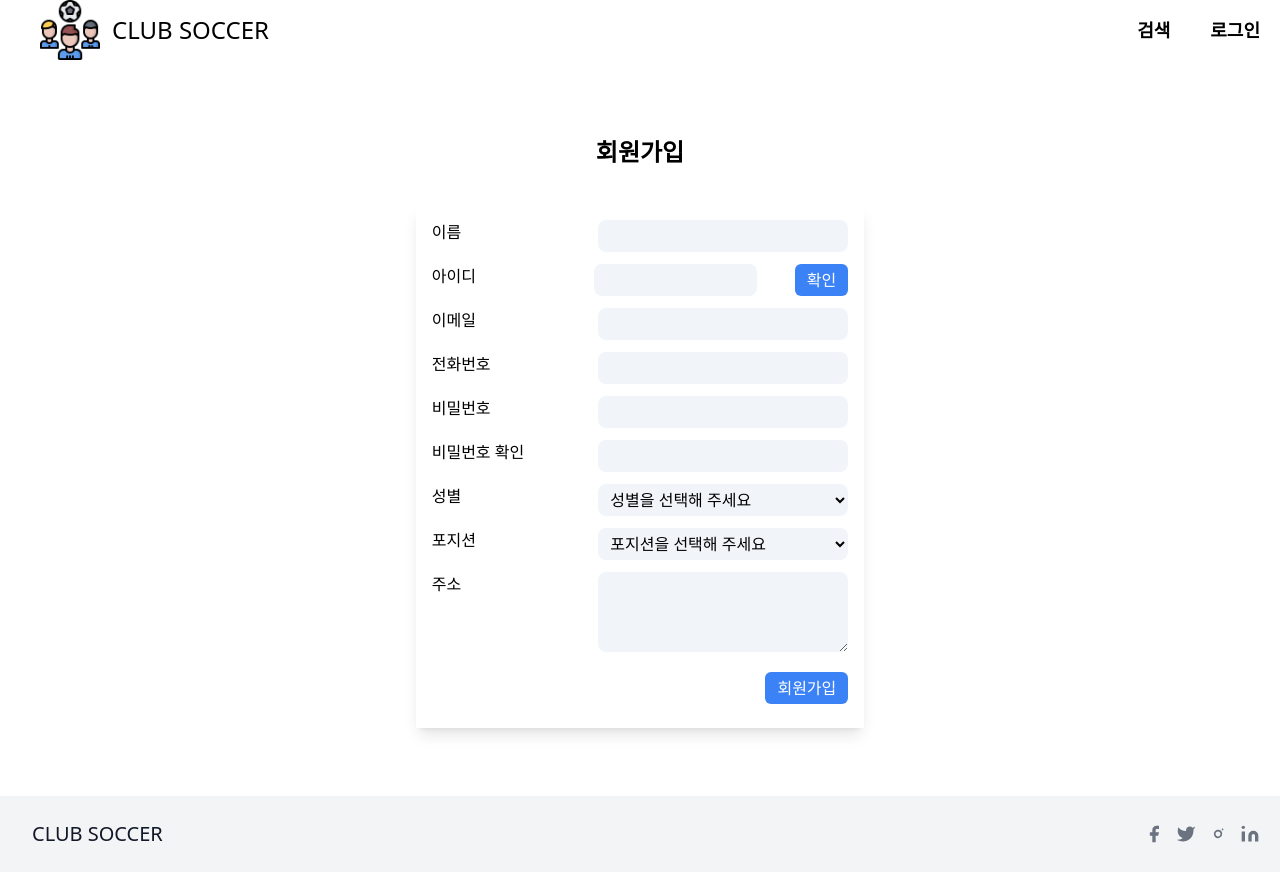
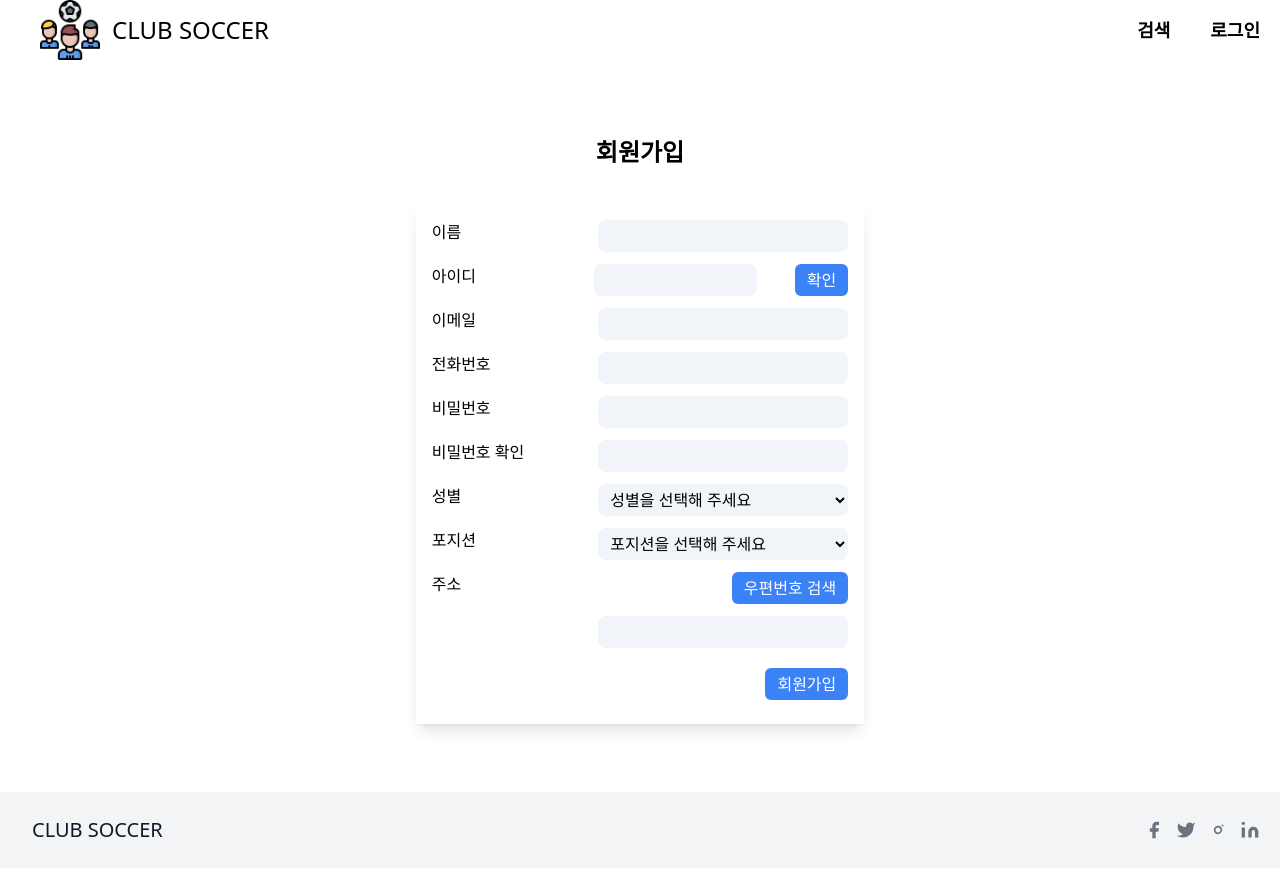
Before and after one commit to leehagjoon/club-front, a Next.js app: page /signup in a window 1280 px wide. Built offline with nearby package versions, Linux system fonts and the light colour scheme.

Commit message:
토큰 설정

```diff
--- a/package.json
+++ b/package.json
@@ -20,6 +20,7 @@
     "next": "13.1.1",
     "postcss": "^8.4.21",
     "react": "^18.2.0",
+    "react-daum-postcode": "^3.1.1",
     "react-dom": "^18.2.0",
     "tailwindcss": "^3.2.4",
     "typescript": "4.9.4"
--- a/pages/_app.tsx
+++ b/pages/_app.tsx
@@ -1,6 +1,10 @@
 import "../styles/globals.css";
 import type { AppProps /*, AppContext */ } from "next/app";
+import axios from "axios";
 
 export default function App({ Component, pageProps }: AppProps) {
+  axios.defaults.baseURL = "http://localhost:3000/";
+  axios.defaults.withCredentials = true;
+
   return <Component {...pageProps} />;
 }
--- /dev/null
+++ b/pages/api/token/refresh API.js
@@ -0,0 +1,24 @@
+import axios from "../../../utils/customAxiosUtil";
+
+export const requestAccessToken = async (refresh_token) => {
+  return await axios
+    .post(`${serverURL}/token/refresh/`, {
+      refresh: refresh_token,
+    })
+    .then((response) => {
+      return response.data.access;
+    })
+    .catch((e) => {
+      console.log(e.response.data);
+    });
+};
+
+export const checkAccessToken = async (refresh_token) => {
+  if (axios.defaults.headers.common["Authorization"] === undefined) {
+    return await requestAccessToken(refresh_token).then((response) => {
+      return response;
+    });
+  } else {
+    return axios.defaults.headers.common["Authorization"].split(" ")[1];
+  }
+};
--- a/pages/login.tsx
+++ b/pages/login.tsx
@@ -23,12 +23,18 @@ export default function login() {
   const loginfrm = () => {
     // const data = await axios.post("/singup");
     axios
-      .post("/api/acnt/cstmr/signin", {
+      .post(`/api/acnt/cstmr/signin`, {
         id: id,
         password: password,
       })
-      .then(function (response) {
-        console.log(response);
+      .then((response) => {
+        const { accessToken } = response.data;
+        // API 요청하는 콜마다 헤더에 accessToken 담아 보내도록 설정
+        axios.defaults.headers.common[
+          "Authorization"
+        ] = `Bearer ${accessToken}`;
+
+        // accessToken을 localStorage, cookie 등에 저장하지 않는다!
       })
       .catch(function (error) {
         console.log(error);
--- a/pages/signup.tsx
+++ b/pages/signup.tsx
@@ -5,6 +5,7 @@ import router from "next/router";
 import Router from "next/router";
 import React, { useState } from "react";
 import { useDispatch } from "react-redux";
+import DaumPostcode from "react-daum-postcode";
 
 export default function signup() {
   const [gender, setGender] = useState("");
@@ -16,7 +17,11 @@ export default function signup() {
   const [phone, setPhone] = useState("");
   const [formation, setFormation] = useState("");
   const [adress, setadress] = useState("");
+  //아이디 중복 체크
   const [idcheckval, setidcheckval] = useState(false);
+  //다음 주소 state
+  const [openPostcode, setOpenPostcode] = React.useState<boolean>(false);
+
   const onChangename = (e: { target: { value: any } }) => {
     const currentname = e.target.value;
     setName(currentname);
@@ -80,6 +85,23 @@ export default function signup() {
   const idcheck = () => {
     setidcheckval(true);
   };
+
+  const handle = {
+    // 버튼 클릭 이벤트
+    clickButton: () => {
+      setOpenPostcode((current) => !current);
+    },
+
+    // 주소 선택 이벤트
+    selectAddress: (data: any) => {
+      console.log(`
+            주소: ${data.address},
+            우편번호: ${data.zonecode}
+        `);
+      setOpenPostcode(false);
+    },
+  };
+
   return (
     <Layout>
       <div className="flex justify-center w-full my-10">
@@ -203,15 +225,30 @@ export default function signup() {
               </div>
               <div className="flex flex-col justify-between lg:flex-row space-y-1 lg:space-y-0">
                 <h1>주소</h1>
-                <textarea
-                  name="adress"
-                  id="adress"
-                  cols="10"
-                  rows="3"
-                  className="bg-slate-100 rounded-lg px-2 py-1 placeholder:text-gray-300 w-[80%] lg:w-[60%] focus:border focus:outline-none focus:border-blue-500"
-                  defaultValue={adress}
-                  onChange={onChangeadress}
-                ></textarea>
+                <button
+                  className="bg-blue-500 my-2 px-3 py-1 text-white rounded-md hover:bg-blue-600"
+                  onClick={handle.clickButton}
+                >
+                  우편번호 검색
+                </button>
+
+                {openPostcode && (
+                  <DaumPostcode
+                    onComplete={handle.selectAddress} // 값을 선택할 경우 실행되는 이벤트
+                    autoClose={false} // 값을 선택할 경우 사용되는 DOM을 제거하여 자동 닫힘 설정
+                    defaultQuery="" // 팝업을 열때 기본적으로 입력되는 검색어
+                  />
+                )}
+              </div>
+              <div className="flex flex-col justify-end lg:flex-row space-y-1 lg:space-y-0">
+                <input
+                  type="password"
+                  name="passwordConfirm"
+                  id="passwordConfirm"
+                  className="bg-slate-100 rounded-lg px-2 py-1 placeholder:text-gray-600 w-[80%] lg:w-[60%] focus:border focus:outline-none focus:border-blue-500"
+                  defaultValue={passwordConfirm}
+                  onChange={onChangepasswordConfirm}
+                />
               </div>
               <div className="text-center md:text-left lg:text-right">
                 <button
--- a/tsconfig.json
+++ b/tsconfig.json
@@ -29,7 +29,8 @@
     "**/*.ts",
     "**/*.tsx",
     ".next/types/**/*.ts",
-    "utils/customAxiosUtil.js"
+    "utils/customAxiosUtil.js",
+    "pages/api/token/refresh API.js"
   ],
   "exclude": ["node_modules"]
 }
```
Also changed, not shown: 1 other file (tests, documents, lock files or other folders).
